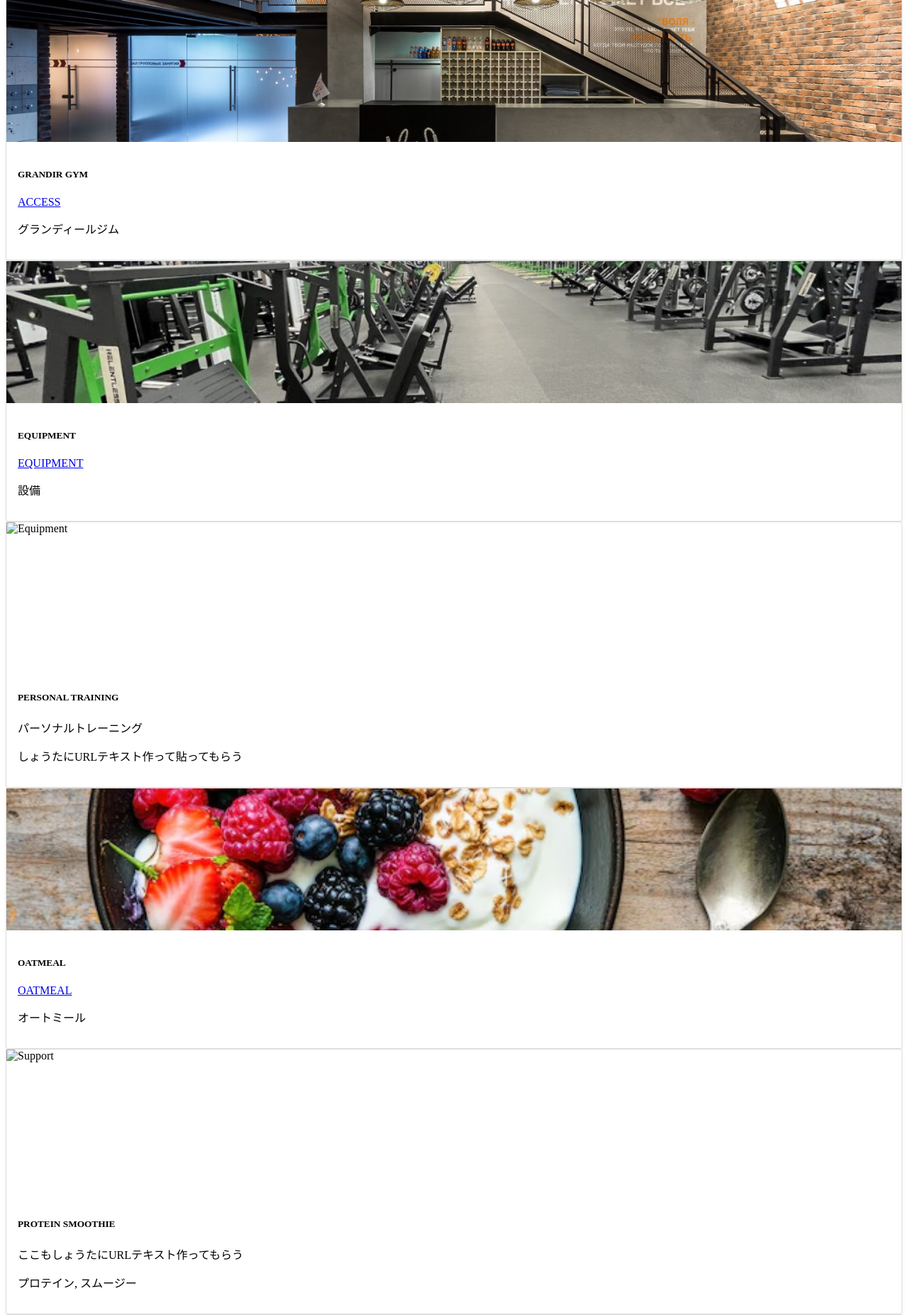
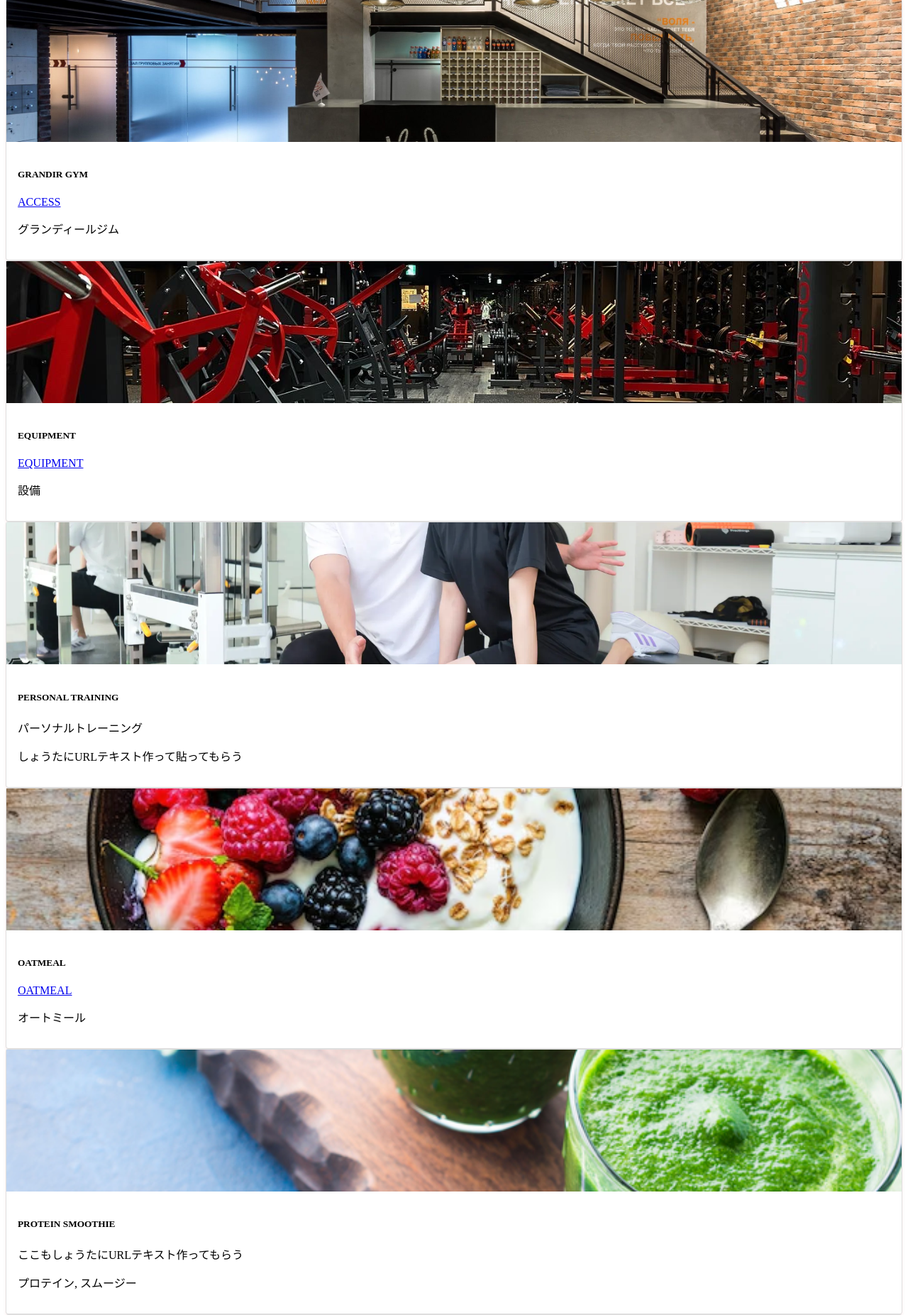
Before and after one commit to Kota-Arai/Gym-GRANDIR, a Django app: page / in a window 1280 px wide. Shown: the part 719-2572 px from the top of the page at 71% size. Run offline with Django 5.2, Linux system fonts and the light colour scheme.

Commit message:
new images

```diff
--- a/gym/templates/gym/home.html
+++ b/gym/templates/gym/home.html
@@ -62,7 +62,7 @@
         <div class="row mt-4">
             <div class="col-md-4">
                 <div class="card shadow-sm">
-                    <img src="" class="card-img-top" alt="Equipment">
+                    <img src="{% static 'images/parsonal.jpg' %}" class="card-img-top" alt="Equipment">
                     <div class="card-body">
                         <h5 class="card-title">PERSONAL TRAINING</h5>
                         <p class="card-text">パーソナルトレーニング</p>
@@ -83,7 +83,7 @@
             </div>
             <div class="col-md-4">
                 <div class="card shadow-sm">
-                    <img src="" class="card-img-top" alt="Support">
+                    <img src="{% static 'images/protain.jpg' %}" class="card-img-top" alt="Support">
                     <div class="card-body">
                         <h5 class="card-title">PROTEIN SMOOTHIE</h5>
                         <p class="card-text">ここもしょうたにURLテキスト作ってもらう</p>
```
Also changed, not shown: gym/static/images/equipment.jpg, gym/static/images/parsonal.jpg (added), gym/static/images/protain.jpg (added).
